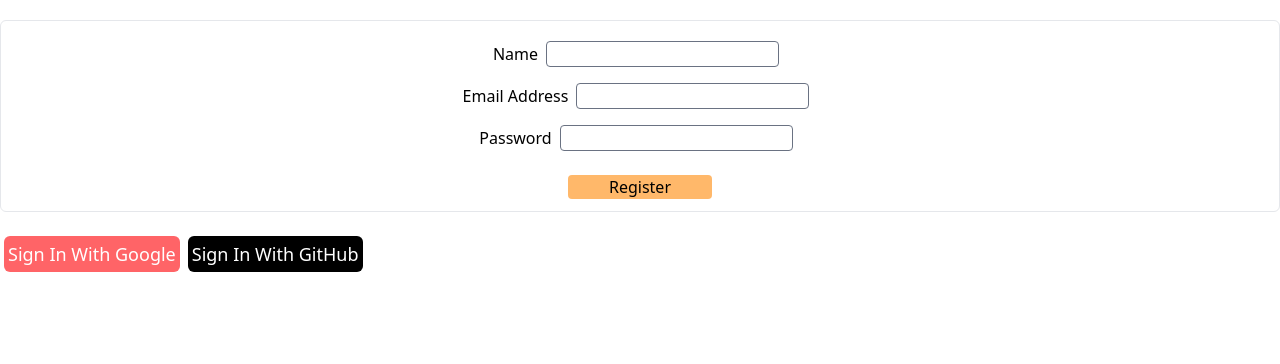
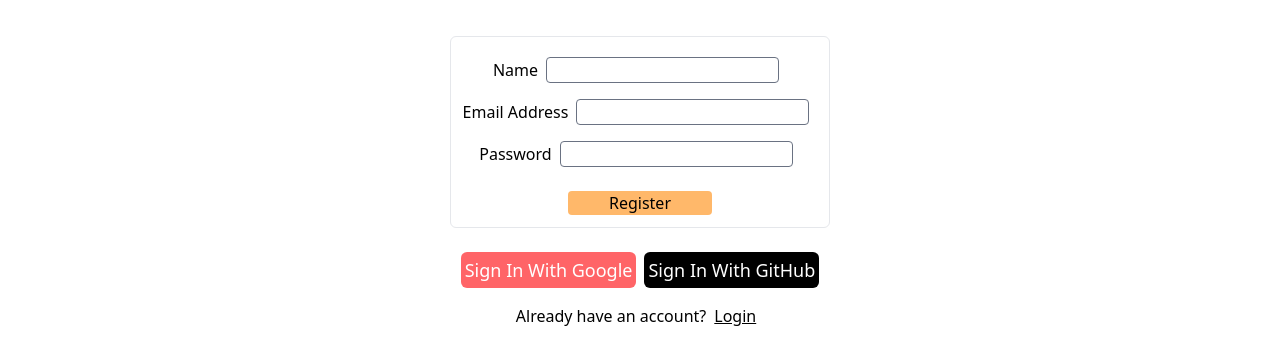
Before and after one commit to timmy-turner005/next-auth-tutelage, a Next.js app: page /register in a window 1280 px wide. Shown: the top 364 px of the page. Built offline with nearby package versions, Linux system fonts and the light colour scheme; no server answers.

Commit message:
working on the db

```diff
--- /dev/null
+++ b/src/app/api/register/route.js
@@ -0,0 +1,9 @@
+import { NextResponse } from "next/server";
+
+export const POST = async (request) => {
+  const { name, email, password } = await request.json();
+
+  console.log(name, email, password);
+
+  return new NextResponse("User Registered Successfully", { status: 201 });
+};
--- a/src/app/components/RegistrationForm.jsx
+++ b/src/app/components/RegistrationForm.jsx
@@ -1,12 +1,50 @@
-import React from 'react'
-import SocialLogin from './SocialLogin';
+"use client";
+
+import React from "react";
+import SocialLogin from "./SocialLogin";
+import { useRouter } from "next/navigation";
 
 export default function RegistrationForm() {
+  const router = useRouter();
+
+  async function handleSubmit(e) {
+    e.preventDefault();
+
+    try {
+      const formData = new FormData(e.currentTarget);
+
+      const name = formData.get("name");
+      const email = formData.get("email");
+      const password = formData.get("password");
+      const response = await fetch("/api/register", {
+        method: "POST",
+        headers: {
+          "Content-Type": "application/json",
+        },
+        body: JSON.stringify({
+          name,
+          email,
+          password,
+        }),
+      });
+
+      response.status === 201 && router.push("/");
+
+      // if (response.ok) {
+      //   alert("Registration successful!");
+      // } else {
+      //   alert("Registration failed!");
+      // }
+    } catch (error) {
+      console.error(error.message);
+    }
+  }
+
   return (
     <>
-
       <form
-        className="my-5 flex flex-col items-center border p-3 border-gray-200 rounded-md"
+        onSubmit={handleSubmit}
+        className="my-5 flex flex-col items-center border p-3 border-gray-200 rounded-md "
       >
         <div className="my-2">
           <label htmlFor="name">Name</label>
@@ -39,7 +77,7 @@ export default function RegistrationForm() {
 
         <button
           type="submit"
-          className="bg-orange-300 mt-4 rounded flex justify-center items-center w-36"
+          className="bg-orange-300 mt-4 rounded flex justify-center items-center w-36 cursor-pointer"
         >
           Register
         </button>
--- a/src/app/register/page.jsx
+++ b/src/app/register/page.jsx
@@ -1,8 +1,19 @@
-import React from 'react'
-import RegistrationForm from '../components/RegistrationForm';
+import React from "react";
+import Link from "next/link";
+import RegistrationForm from "../components/RegistrationForm"
+
+
 
 export default function RegisterPage() {
   return (
-    <RegistrationForm />
-  )
+    <div className="flex flex-col justify-center items-center m-4">
+      <RegistrationForm />
+      <p className="my-3">
+        Already have an account?
+        <Link className="mx-2 underline" href="/">
+          Login
+        </Link>
+      </p>
+    </div>
+  );
 }
```
